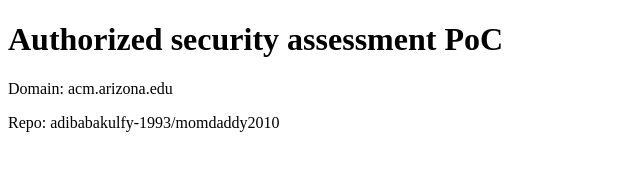
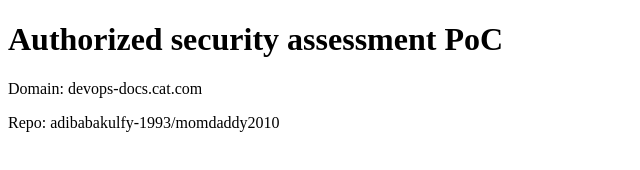
Before and after one commit to adibabakulfy-1993/momdaddy2010, a plain HTML site: page index.html in a window 1280 px wide. Shown: the full height of the page, 0-640 px from the left. Drawn offline with Linux system fonts and the light colour scheme.

Commit message:
init pages

```diff
--- a/index.html
+++ b/index.html
@@ -1 +1 @@
-<!doctype html><html><head><meta charset=utf-8><title>PoC acm.arizona.edu</title></head><body><h1>Authorized security assessment PoC</h1><p>Domain: acm.arizona.edu</p><p>Repo: adibabakulfy-1993/momdaddy2010</p></body></html>
+<!doctype html><html><head><meta charset=utf-8><title>PoC devops-docs.cat.com</title></head><body><h1>Authorized security assessment PoC</h1><p>Domain: devops-docs.cat.com</p><p>Repo: adibabakulfy-1993/momdaddy2010</p></body></html>
```
